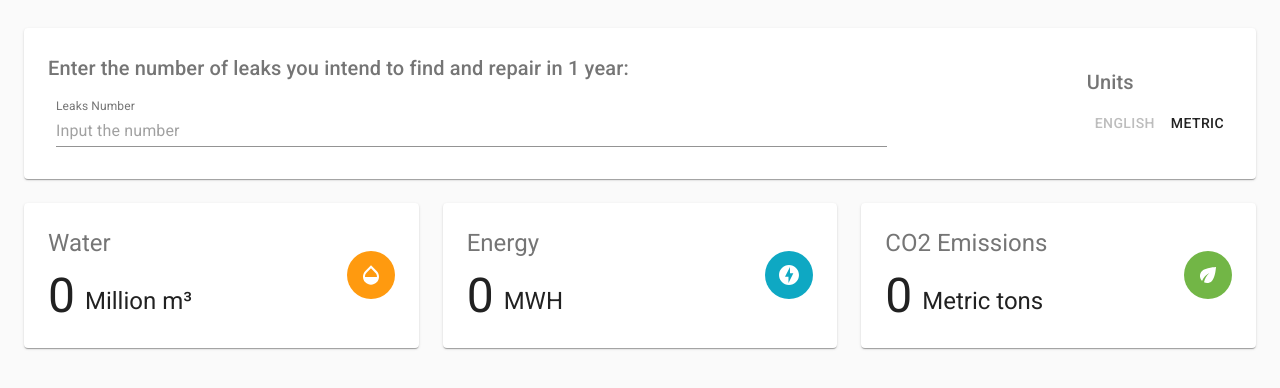
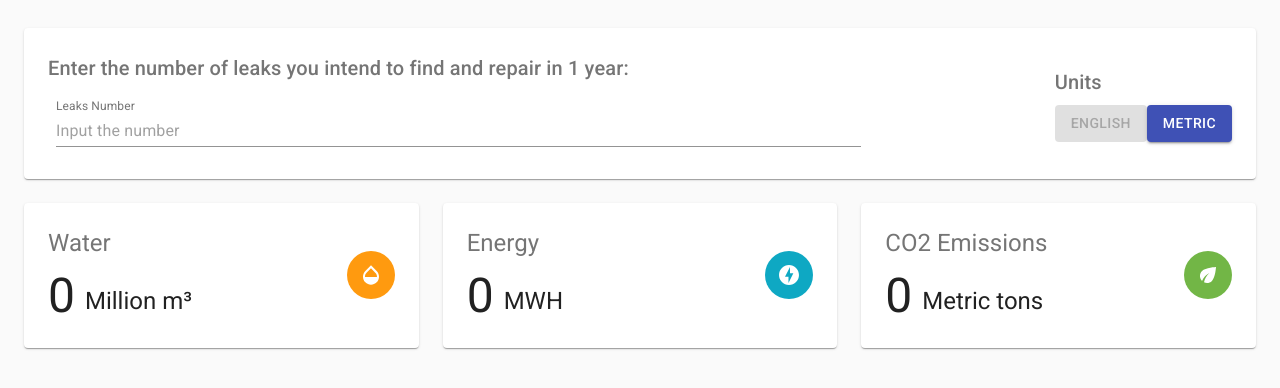
Before and after one commit to khalidhindawi/react-calculator, a React (Create React App) app: page / in a window 1280 px wide. Shown: the part 212-600 px from the top of the page. Built offline with nearby package versions, Linux system fonts and the light colour scheme.

Commit message:
button type is changed

```diff
--- a/src/components/CalInputs.js
+++ b/src/components/CalInputs.js
@@ -85,12 +85,16 @@ const CalInputs = ({
         <Button
           onClick={() => handleChangeUnitType(false)}
           disabled={!unitType}
+          color="primary"
+          variant="contained"
         >
           English
         </Button>
         <Button
           onClick={() => handleChangeUnitType(true)}
           disabled={unitType}
+          color="primary"
+          variant="contained"
         >
           Metric
         </Button>
```
